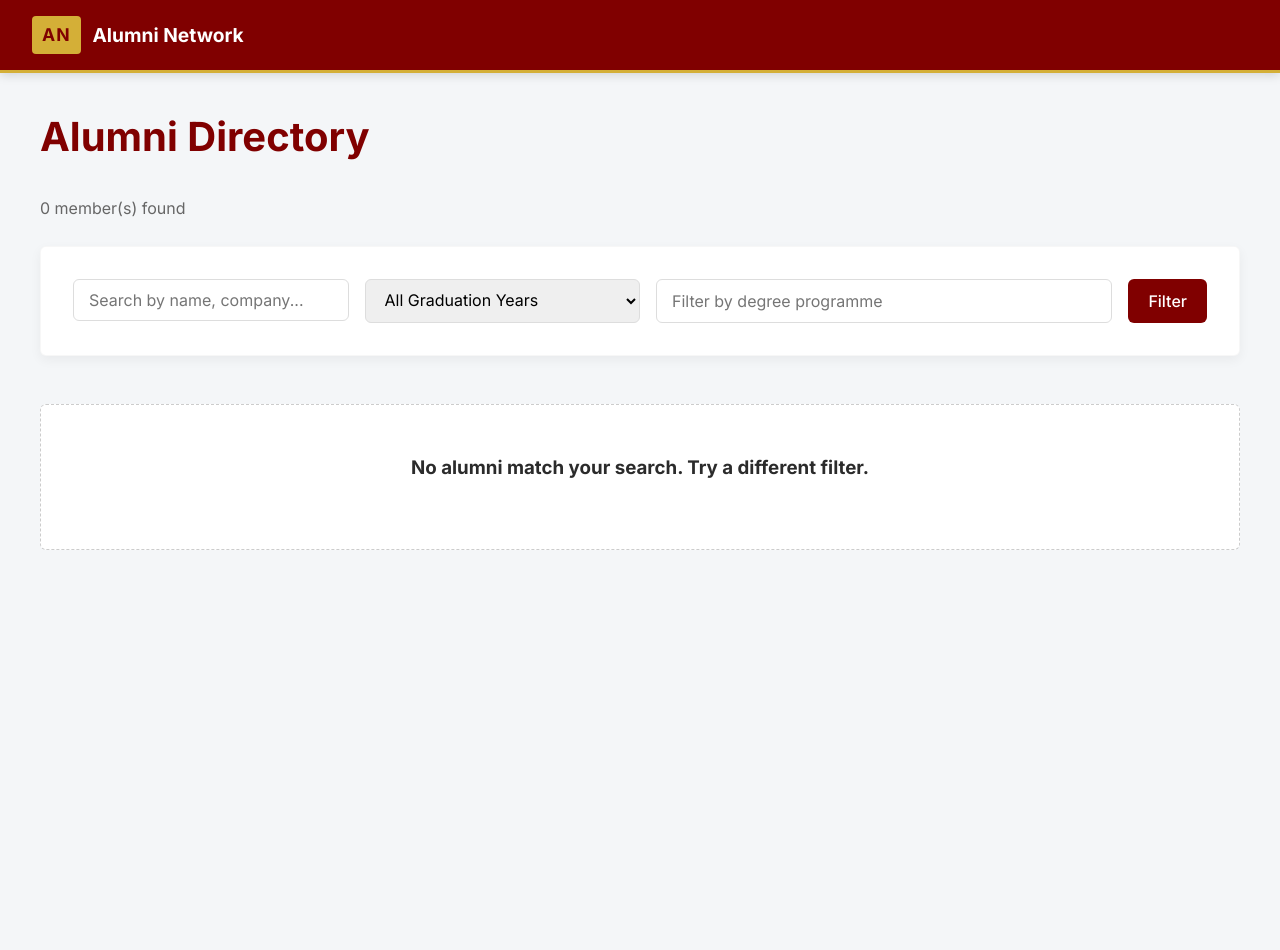
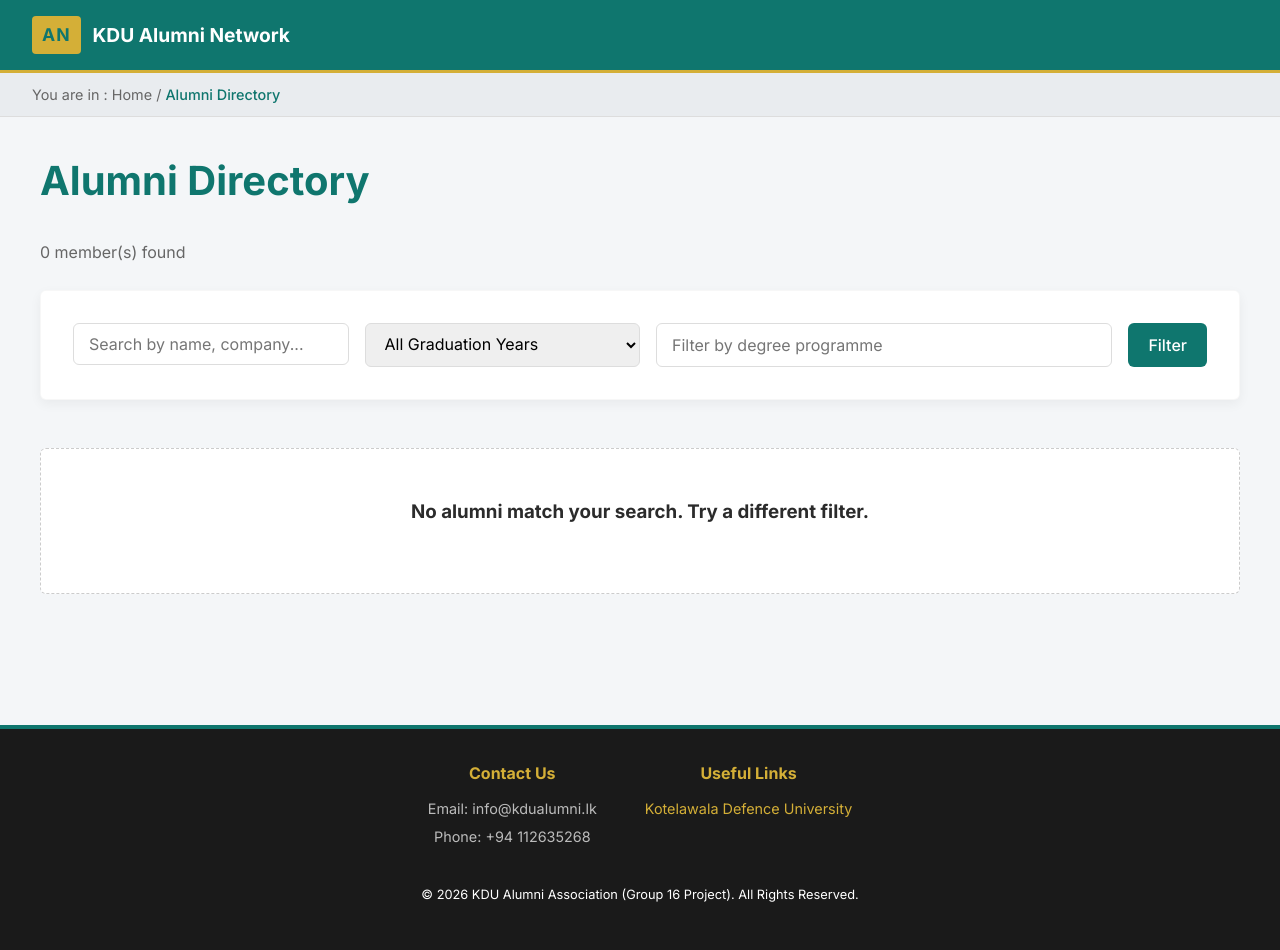
Before and after one commit to TheekshanaNimsara/alumni-management-system, a PHP site: page /directory.php in a window 1280 px wide. Before the commit the page ends 550 px from the top, so only its background shows below. Run offline with PHP 8.4, Linux system fonts and the light colour scheme; data comes from the database, SQL or seed files in the repository; data that the repository does not hold is empty; a stand-in replaces the project's code that opens the database connection.

Commit message:
Updated global UI colors and added institutional header/footer

```diff
--- a/assets/css/style.css
+++ b/assets/css/style.css
@@ -2,11 +2,11 @@
 
 :root {
     /* KDU Official Color Palette */
-    --primary-color: #800000;      /* KDU Deep Maroon */
-    --secondary-color: #5a0000;    /* Darker Maroon for hover states */
-    --accent-color: #D4AF37;       /* KDU Gold */
-    --bg-color: #F4F6F8;           /* Professional light grey background */
-    --text-color: #2B2B2B;         /* Dark charcoal for readability */
+    --primary-color: #0f766e;
+    --secondary-color: #115e59;
+    --accent-color: #D4AF37;
+    --bg-color: #F4F6F8;
+    --text-color: #2B2B2B;
     --text-muted: #666666;
 
     /* Modern UI Elements */
@@ -144,3 +144,45 @@ select.form-control {
     border-radius: var(--border-radius);
     border: 1px dashed #ccc;
 }
+/* KDU Breadcrumb Trail */
+.breadcrumb {
+    background-color: #e9ecef;
+    padding: 10px 2rem;
+    font-size: 0.9rem;
+    color: var(--text-muted);
+    border-bottom: 1px solid #ddd;
+}
+.breadcrumb span {
+    color: var(--primary-color);
+    font-weight: 500;
+}
+
+/* KDU Institutional Footer */
+.footer {
+    background-color: #1a1a1a;
+    color: #fff;
+    padding: 2rem;
+    margin-top: 4rem;
+    text-align: center;
+    border-top: 4px solid var(--primary-color);
+}
+.footer-content {
+    display: flex;
+    justify-content: center;
+    gap: 3rem;
+    flex-wrap: wrap;
+    margin-bottom: 1rem;
+}
+.footer-content p {
+    margin: 5px 0;
+    color: #bbb;
+    font-size: 0.9rem;
+}
+.footer a {
+    color: var(--accent-color);
+    text-decoration: none;
+    transition: var(--transition);
+}
+.footer a:hover {
+    color: #fff;
+}
--- a/directory.php
+++ b/directory.php
@@ -30,18 +30,24 @@ $result = $conn->query($sql);
 <html lang="en">
 <head>
     <meta charset="UTF-8">
-    <title>Alumni Directory</title>
+    <title>KDU Alumni Directory</title>
     <link rel="stylesheet" href="assets/css/style.css">
 </head>
 <body>
+    <!-- KDU Navbar -->
     <nav class="navbar">
         <div class="logo">
             <span class="logo-badge">AN</span>
-            <span style="font-weight: bold; font-size: 1.2rem;">Alumni Network</span>
+            <span style="font-weight: bold; font-size: 1.2rem;">KDU Alumni Network</span>
         </div>
     </nav>
 
-    <div class="container" style="padding: 2rem;">
+    <!-- Authentic KDU Breadcrumb Trail -->
+    <div class="breadcrumb">
+        You are in : <a href="index.php" style="color: var(--text-muted); text-decoration: none;">Home</a> / <span>Alumni Directory</span>
+    </div>
+
+    <div class="container" style="padding: 2rem; min-height: 60vh;">
         <h1 style="color: var(--primary-color); font-size: 2.5rem;">Alumni Directory</h1>
 
         <p style="color: #666; margin-bottom: 1.5rem;"><?= $result->num_rows ?> member(s) found</p>
@@ -85,5 +91,21 @@ $result = $conn->query($sql);
             <?php endif; ?>
         </div>
     </div>
+
+    <!-- Authentic KDU Footer -->
+    <footer class="footer">
+        <div class="footer-content">
+            <div>
+                <h4 style="color: var(--accent-color); margin-bottom: 10px;">Contact Us</h4>
+                <p>Email: info@kdualumni.lk</p>
+                <p>Phone: +94 112635268</p>
+            </div>
+            <div>
+                <h4 style="color: var(--accent-color); margin-bottom: 10px;">Useful Links</h4>
+                <p><a href="https://kdu.ac.lk" target="_blank">Kotelawala Defence University</a></p>
+            </div>
+        </div>
+        <p style="font-size: 0.8rem; margin-top: 2rem;">&copy; 2026 KDU Alumni Association (Group 16 Project). All Rights Reserved.</p>
+    </footer>
 </body>
 </html>
```
